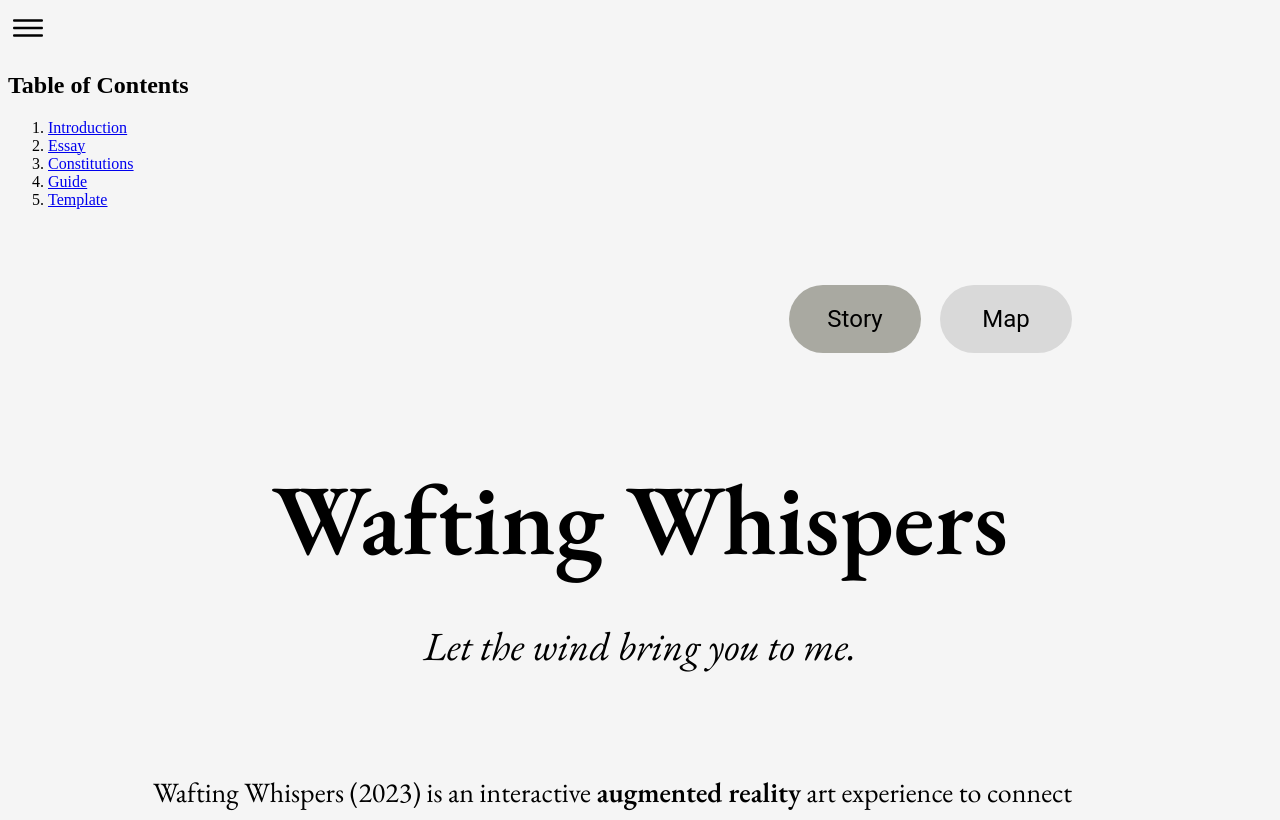
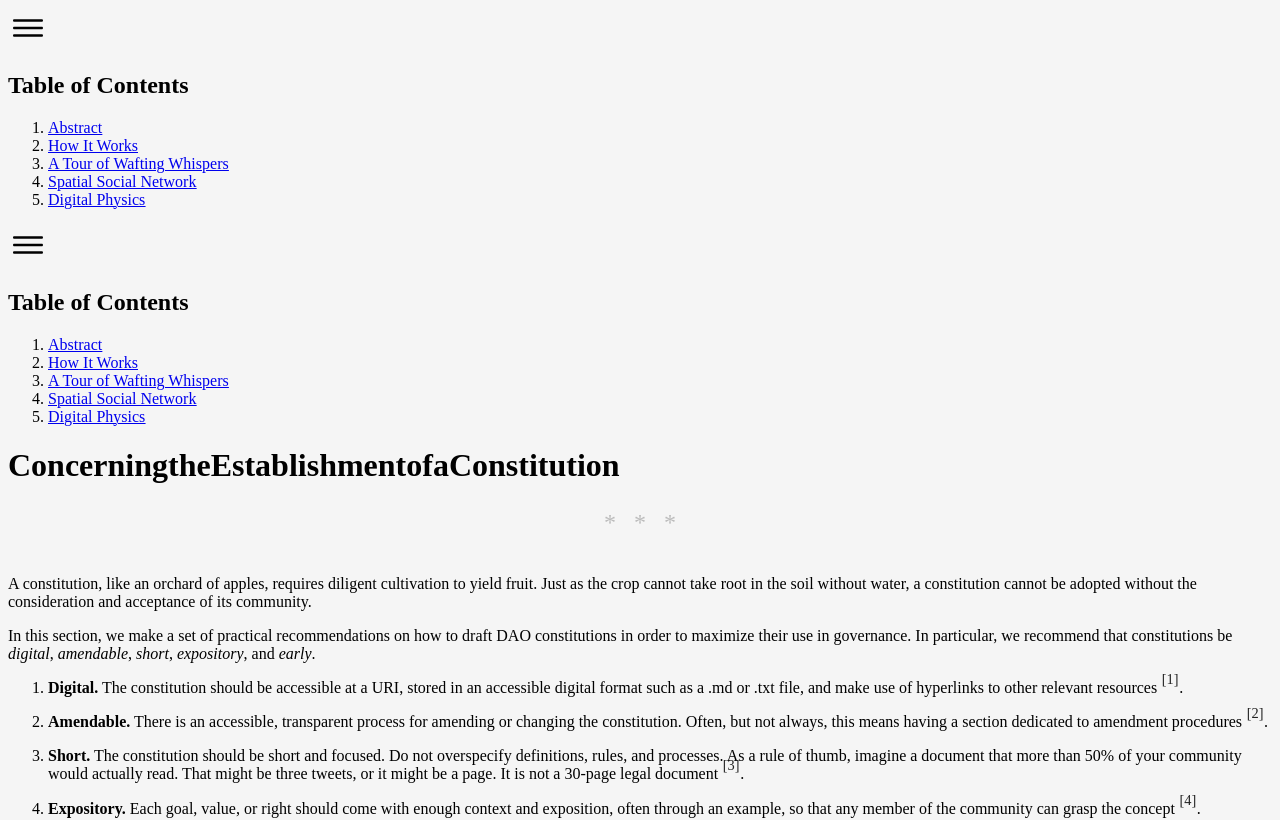
Before and after one commit to realitydeslab/drifting-whispers, a Next.js app in the folder frontend/: page /guide in a window 1280 px wide. Shown: the top 820 px of the page. Built offline with nearby package versions, Linux system fonts and the light colour scheme.

Commit message:
add anchor to home page

```diff
--- a/frontend/components/Sidebar.js
+++ b/frontend/components/Sidebar.js
@@ -1,63 +1,60 @@
-import Link from "next/link"
-import { useRouter } from "next/router"
-import { useState, useEffect, useRef } from "react"
-import { IoIosMenu } from "react-icons/io"
-import clsx from "clsx"
-import useOutsideClick from "../hooks/useOutsideClick"
+import Link from "next/link";
+import { useRouter } from "next/router";
+import { useState, useEffect, useRef } from "react";
+import { IoIosMenu } from "react-icons/io";
+import clsx from "clsx";
+import useOutsideClick from "../hooks/useOutsideClick";
 
 const LINKS = [
-  { label: "Introduction", href: "/" },
-  { label: "Essay", href: "/article" },
-  {
-    label: "Constitutions",
-    href: "https://github.com/metagov/constitution-template/tree/main/constitutions",
-  },
-  { label: "Guide", href: "/guide" },
-  { label: "Template", href: "/template" },
-]
+  { label: "Abstract", href: "/#abstract" },
+  { label: "How It Works", href: "/#howitworks" },
+  { label: "A Tour of Wafting Whispers", href: "/#atour" },
+  { label: "Spatial Social Network", href: "/#network" },
+  { label: "Digital Physics", href: "/#dp" },
+];
 
 export default function Sidebar() {
-  const router = useRouter()
-  const [open, setOpen] = useState(true)
-  const [transparent, setTransparent] = useState(true)
-  const ref = useRef(null)
+  const router = useRouter();
+  const [open, setOpen] = useState(true);
+  const [transparent, setTransparent] = useState(true);
+  const ref = useRef(null);
 
   useOutsideClick(ref, () => {
     if (open) {
-      setOpen(false)
+      setOpen(false);
     }
-  })
+  });
 
   const calculateBg = (href) =>
     router.pathname === href || (router.pathname === "" && href === "/")
       ? "bg-gray-hover"
-      : "bg-gray-wash"
+      : "bg-gray-wash";
 
   const handleResize = () => {
     if (window.innerWidth >= 1280) {
-      setOpen(true)
+      setOpen(true);
       if (window.scrollY < window.innerHeight / 2) {
-        setTransparent(true)
+        setTransparent(true);
       }
     } else {
-      setTransparent(false)
-      setOpen(false)
+      setTransparent(false);
+      setOpen(false);
     }
-  }
+  };
   const handleScroll = () => {
     if (window.innerWidth >= 1280) {
-      setTransparent(window.scrollY < window.innerHeight / 2)
+      setTransparent(window.scrollY < window.innerHeight / 2);
     }
-  }
+  };
 
   useEffect(() => {
-    window.addEventListener("resize", handleResize)
-    handleResize()
-    window.addEventListener("scroll", handleScroll)
-    return () => window.removeEventListener("resize", handleResize)
-  }, [])
+    window.addEventListener("resize", handleResize);
+    handleResize();
+    window.addEventListener("scroll", handleScroll);
+    return () => window.removeEventListener("resize", handleResize);
+  }, []);
 
-  const bg = open ? "bg-gray-wash border-r border-gray" : ""
+  const bg = open ? "bg-gray-wash border-r border-gray" : "";
 
   return (
     <div
@@ -66,7 +63,7 @@ export default function Sidebar() {
       }}
       className={clsx(
         `h-[100vh] z-[9999] flex flex-col fixed top-0 justify-center font-body text-xl xl:bg-transparent xl:border-none ${bg} transition-opacity`,
-        transparent ? "opacity-0" : "opacity-100",
+        transparent ? "opacity-0" : "opacity-100"
       )}
     >
       <IoIosMenu
@@ -79,19 +76,19 @@ export default function Sidebar() {
         <ol className="list-[upper-roman] ml-4 my-4">
           {LINKS.map((link, i) => (
             <li key={i} className="my-2">
-              <Link href={link.href}>
+              <a href={link.href}>
                 <a
                   className={`no-underline rounded-md ${calculateBg(
-                    link.href,
+                    link.href
                   )} hover:bg-gray-hover transition ease-in-out px-1`}
                 >
                   {link.label}
                 </a>
-              </Link>
+              </a>
             </li>
           ))}
         </ol>
       </div>
     </div>
-  )
+  );
 }
--- a/frontend/pages/_app.js
+++ b/frontend/pages/_app.js
@@ -7,38 +7,9 @@ function MyApp({ Component, pageProps }) {
   return (
     <>
       <Sidebar></Sidebar>
-      <Hero></Hero>
      < Component {...pageProps} />
-      {/* {placeholder("Video Placeholder")} */}
-      {/* <Component {...pageProps} />
-      <iframe
-        src="https://philogb.github.io/page/wind"
-        name="windmap"
-        className="w-full h-[60vh]"
-      />
-      <Component {...pageProps} />
-      {placeholder("Video Placeholder")}
-      <Component {...pageProps} /> */}
-      {/* <WindMap /> */}
     </>
   );
 }
 
 export default MyApp;
-
-const placeholder = (text) => {
-  return (
-    <div
-      style={{
-        height: "100vh",
-        backgroundColor: "darkgrey",
-        justifyContent: "center",
-        alignItems: "center",
-        display: "flex",
-        zIndex: "99",
-      }}
-    >
-      {text}
-    </div>
-  );
-};
--- a/frontend/pages/index.js
+++ b/frontend/pages/index.js
@@ -1,4 +1,5 @@
 import PageLayout from '../components/PageLayout';
+import Hero from './hero';
 import StoryP1 from './story-p1.mdx';
 import StoryP2 from './story-p2.mdx';
 import StoryP3 from './story-p3.mdx';
@@ -7,12 +8,10 @@ import StoryP3 from './story-p3.mdx';
 export default function Article({ pageProps }) {
     return (
       <>
-
+        <Hero></Hero>
         <video width="100%" height="580px" controls="false" muted autoplay loop>
           <source src="waftingwhispers.mp4" type="video/mp4" />
         </video>
-
-
         <StoryP1 {...pageProps} />
         <iframe
           src="https://philogb.github.io/page/wind"
@@ -21,7 +20,6 @@ export default function Article({ pageProps }) {
         />
         <StoryP2 {...pageProps} />
         <img src="wafting.png"  height="580px" style={{width:"100vw", objectFit:"cover"}} />
-
         <StoryP3 {...pageProps} />
         {/* <WindMap /> */}
       </>
--- a/frontend/pages/story-p2.mdx
+++ b/frontend/pages/story-p2.mdx
@@ -2,7 +2,7 @@ import PageLayout from '../components/PageLayout'
 import Header from '../components/Header'
 
 
-<h2>How It Works</h2>
+<h2 id='howitworks'>How It Works</h2>
 
 <h3>Essence</h3>
 Essence is the user's AI Agent, but it is a localized AI Agent, geospecial, based on nomadic notes left by the user in a particular space and time, a snapshot of the nomad's memory. The user can capture a copy of their essence before leaving any place.
@@ -14,7 +14,7 @@ Embodied Perception: Our perceptual experience is based on our body and our body
 Wafting Whispers simulate natural encounters, and Essence will be captured as it passes by any user as it drifts over the city in response to real wind and air currents. Essence stops when the wind is low, and if it remains uncaptured for too long, it forms a "temporal amber" that freezes and stops drifting until it is found again. Unlike other social apps, Wafting Whispers' spatial socialization relies heavily on the will of nature. Discovering each other is an "Eureka" process, and non intent based space socialization is the most humanistic way to socialize.
 
 
-<h2>A Tour of Wafting Whispers</h2>
+<h2 id='atour'>A Tour of Wafting Whispers</h2>
 
 <h3>Embodied Perception of an Encounter</h3>
 
--- a/frontend/pages/story-p3.mdx
+++ b/frontend/pages/story-p3.mdx
@@ -2,7 +2,7 @@ import PageLayout from '../components/PageLayout'
 import Header from '../components/Header'
 
 
-<h2>Spatial Social Network</h2>
+<h2 id='network'>Spatial Social Network</h2>
 
 The structure of Wafting Whispers is that of a spatial social network*. In the age of spatial computing, the boundaries between the real and the virtual will be increasingly shaken, and spatial social networks are the social networks of the future. Compared with on-screen social networks, spatialized social networks emphasize a sense of presence:
 
@@ -20,7 +20,7 @@ Space is the greatest public good. In the real world, most spaces have their own
 
 This is an AW space built on top of a real urban space, and the basic components of this world are the Essences, the Whispers between them, the relationships between Essences, and the movement trajectories of Essences.
 
-<h2>Digital Physics: The Will of Nature Brought Us Together</h2>
+<h2 id='dp'>Digital Physics: The Will of Nature Brought Us Together</h2>
 
 Nature is truly random. It's hard to find an unpredictable positive social action outside of a systematized social system, and the Wafting Whispers encounter system dictates that every person you meet is the will of nature, and that "capture" is just the last step at the end of the will of nature. Each encounter is unique, unrepeatable, irreplaceable and, accordingly, a form of serendipity.
 
```
Also changed, not shown: frontend/pages/story-p1.mdx (+1 -2 lines).
